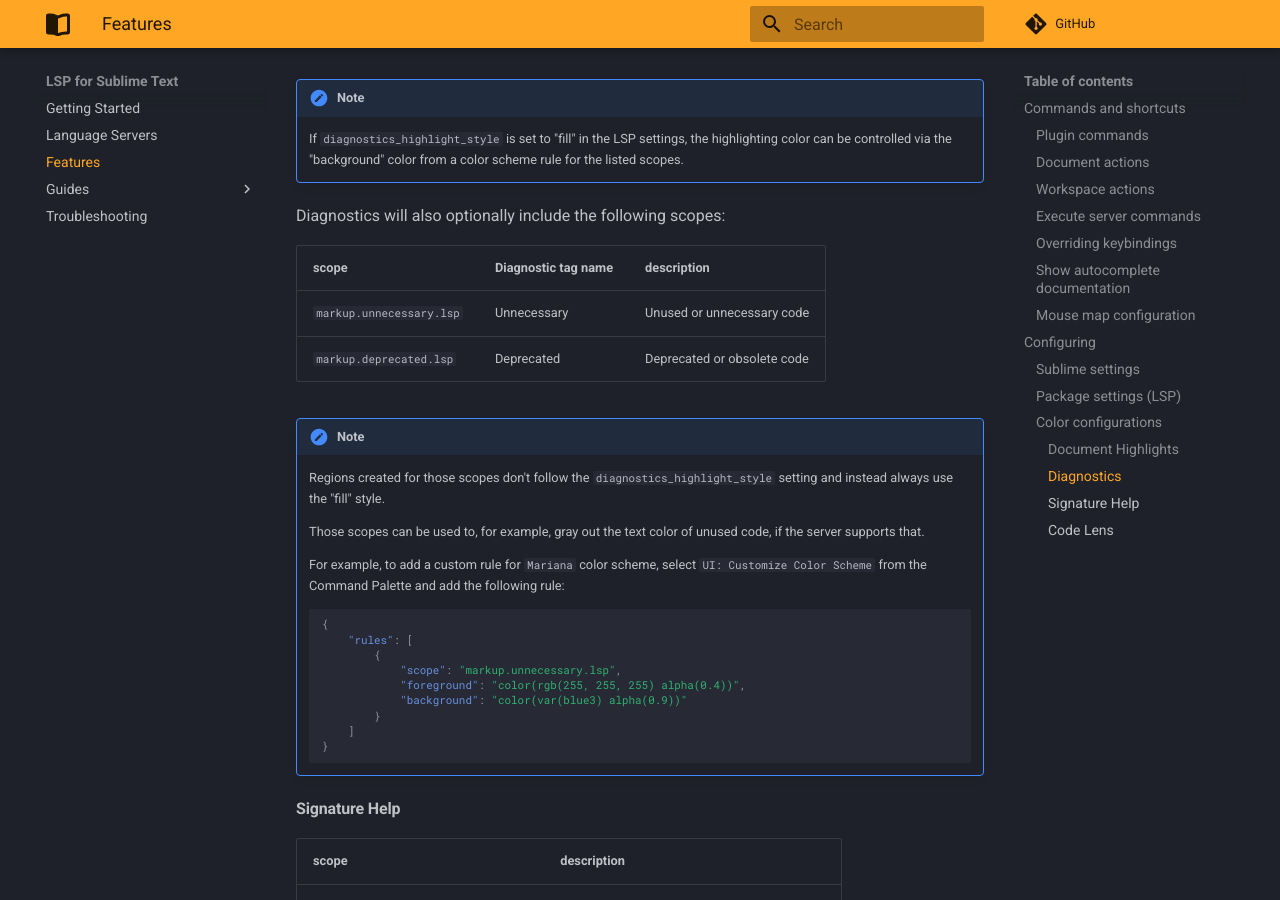
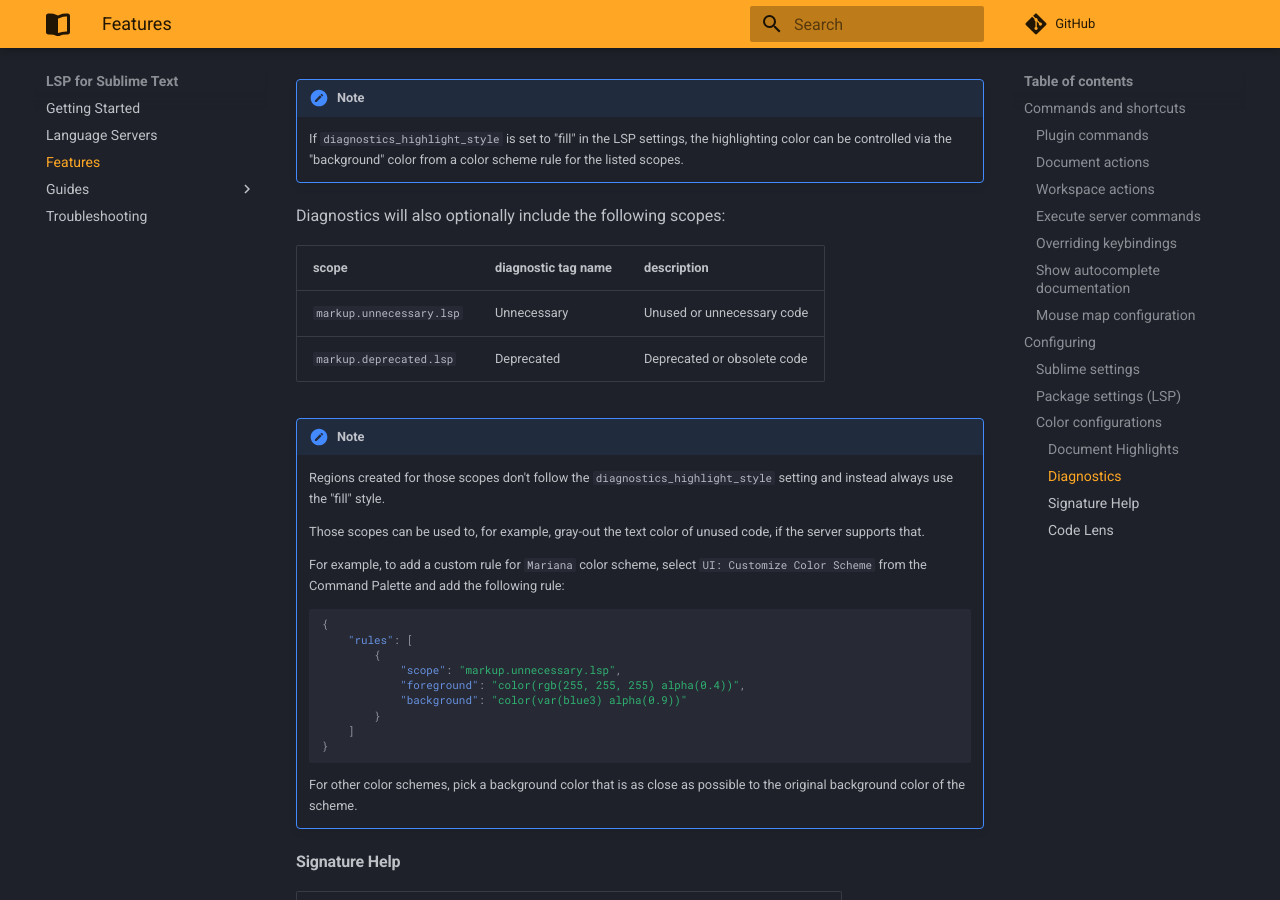
Before and after one commit to sublimelsp/LSP, an MkDocs documentation site: the page built from docs/src/features.md, in a window 1280 px wide and 900 px high, scrolled down 7020 px. Built offline with MkDocs 1.6.1 and Material for MkDocs 9.7.7, drawn with Linux system fonts in a browser that asks for light colours; comment, search, counter and statistics services are not loaded.

Commit message:
update docs

````diff
--- a/docs/src/features.md
+++ b/docs/src/features.md
@@ -225,15 +225,15 @@ The following tables give an overview about the scope names used by LSP.
 
 Diagnostics will also optionally include the following scopes:
 
-| scope | Diagnostic tag name | description |
-| ----- | ------------------- | ----------- |
-| `markup.unnecessary.lsp` | Unnecessary | Unused or unnecessary code |
-| `markup.deprecated.lsp` | Deprecated | Deprecated or obsolete code |
+| scope                    | diagnostic tag name | description                 |
+| ------------------------ | ------------------- | --------------------------- |
+| `markup.unnecessary.lsp` | Unnecessary         | Unused or unnecessary code  |
+| `markup.deprecated.lsp`  | Deprecated          | Deprecated or obsolete code |
 
 !!! note
     Regions created for those scopes don't follow the `diagnostics_highlight_style` setting and instead always use the "fill" style.
 
-    Those scopes can be used to, for example, gray out the text color of unused code, if the server supports that.
+    Those scopes can be used to, for example, gray-out the text color of unused code, if the server supports that.
 
     For example, to add a custom rule for `Mariana` color scheme, select `UI: Customize Color Scheme` from the Command Palette and add the following rule:
 
@@ -249,6 +249,8 @@ Diagnostics will also optionally include the following scopes:
     }
     ```
 
+    For other color schemes, pick a background color that is as close as possible to the original background color of the scheme.
+
 
 #### Signature Help
 
````
